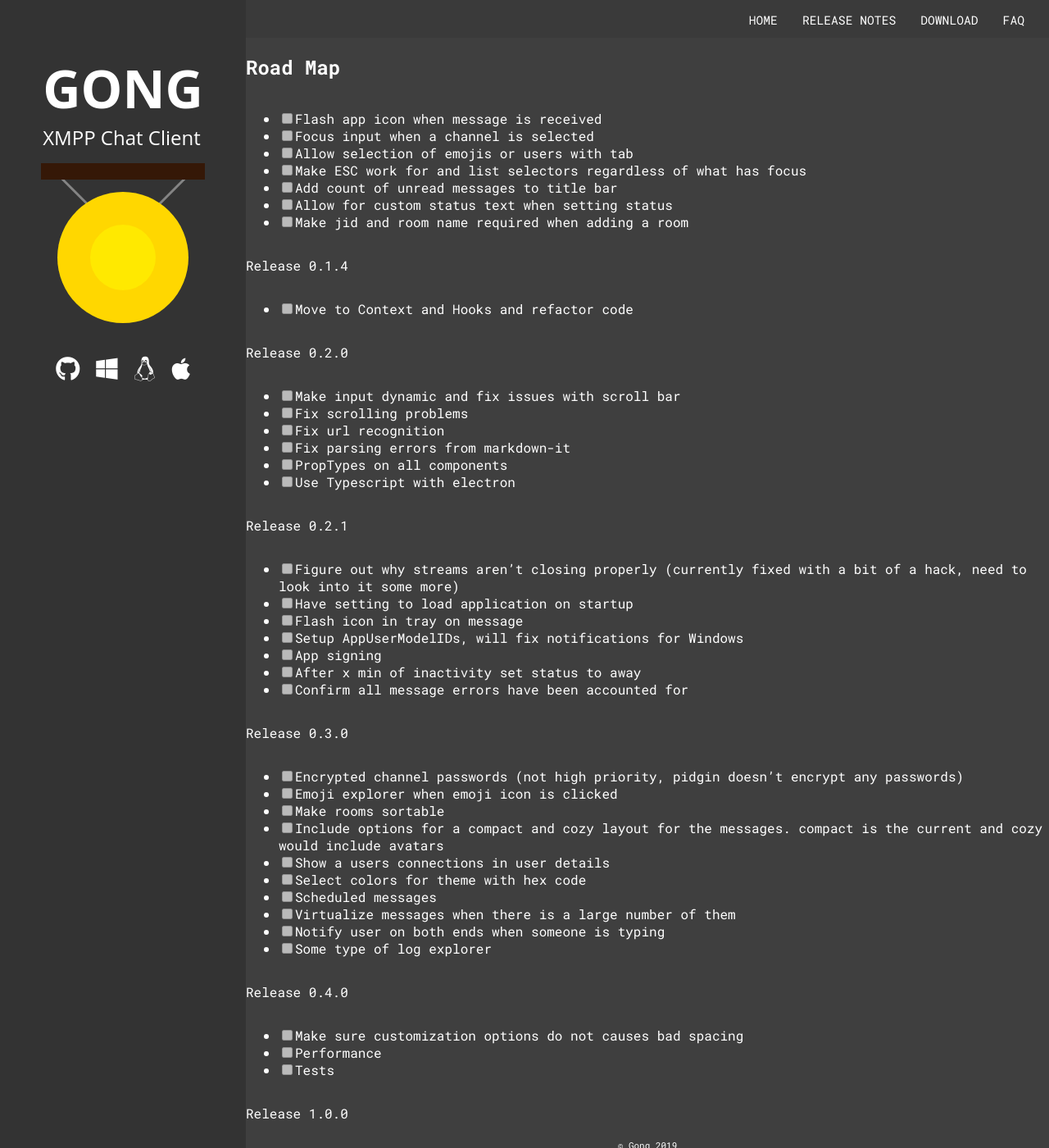
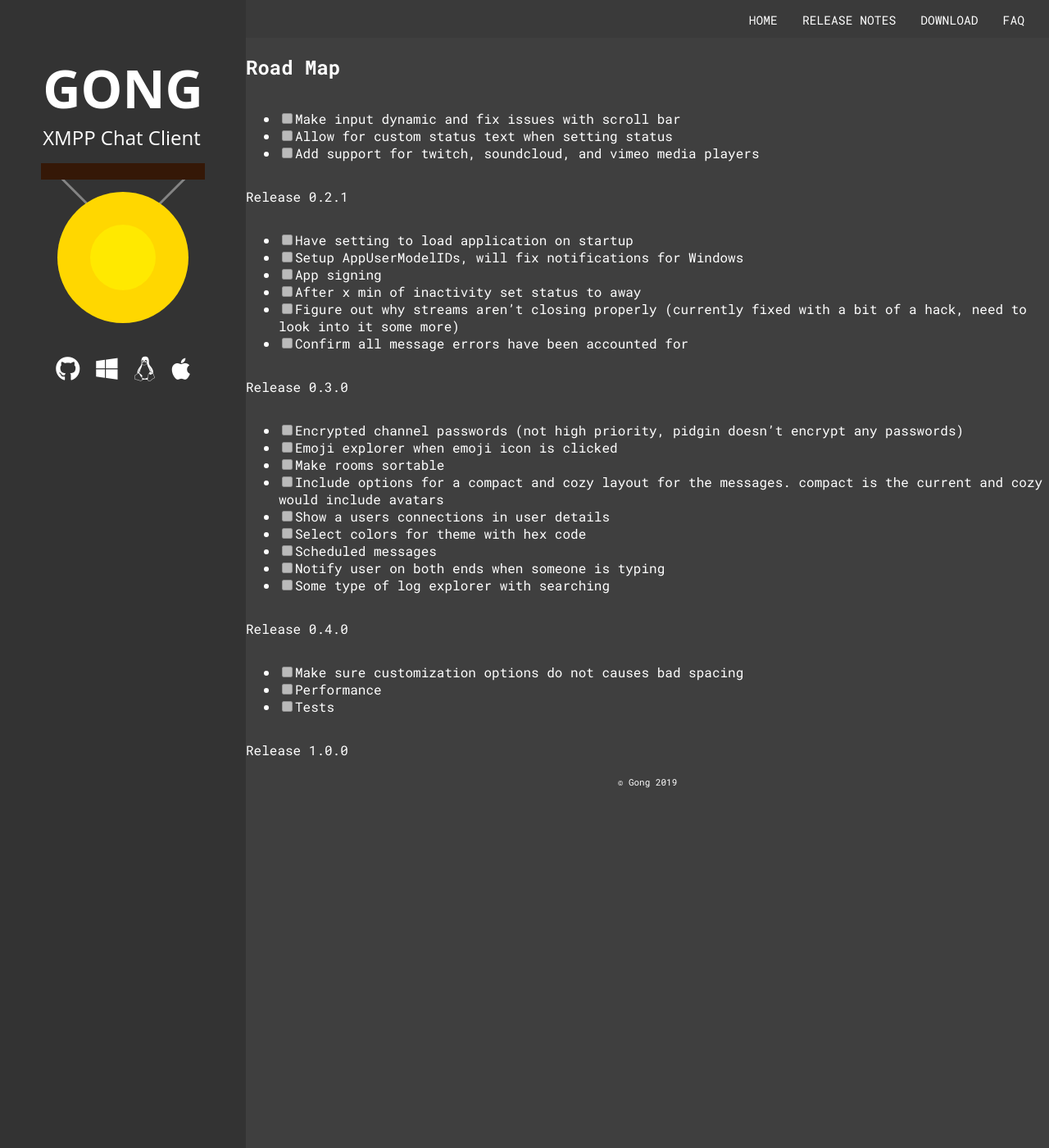
Before and after one commit to gongchat/gongchat.github.io, a Jekyll site: the page built from road-map.md, in a window 1280 px wide and 1400 px high. Shown: the whole window at 82% size. Built offline with Jekyll 4.4.1, drawn with Linux system fonts in a browser that asks for light colours; some web fonts are replaced.

Commit message:
update roadmap

```diff
--- a/road-map.md
+++ b/road-map.md
@@ -5,35 +5,17 @@ title: Road Map
 
 ## Road Map
 
-- [ ] Flash app icon when message is received
-- [ ] Focus input when a channel is selected
-- [ ] Allow selection of emojis or users with tab
-- [ ] Make ESC work for and list selectors regardless of what has focus
-- [ ] Add count of unread messages to title bar
+- [ ] Make input dynamic and fix issues with scroll bar
 - [ ] Allow for custom status text when setting status
-- [ ] Make jid and room name required when adding a room
-
-Release 0.1.4
-
-- [ ] Move to Context and Hooks and refactor code
-
-Release 0.2.0
-
-- [ ] Make input dynamic and fix issues with scroll bar
-- [ ] Fix scrolling problems
-- [ ] Fix url recognition
-- [ ] Fix parsing errors from markdown-it
-- [ ] PropTypes on all components
-- [ ] Use Typescript with electron
+- [ ] Add support for twitch, soundcloud, and vimeo media players
 
 Release 0.2.1
 
-- [ ] Figure out why streams aren't closing properly (currently fixed with a bit of a hack, need to look into it some more)
 - [ ] Have setting to load application on startup
-- [ ] Flash icon in tray on message
 - [ ] Setup AppUserModelIDs, will fix notifications for Windows
 - [ ] App signing
 - [ ] After x min of inactivity set status to away
+- [ ] Figure out why streams aren't closing properly (currently fixed with a bit of a hack, need to look into it some more)
 - [ ] Confirm all message errors have been accounted for
 
 Release 0.3.0
@@ -45,9 +27,8 @@ Release 0.3.0
 - [ ] Show a users connections in user details
 - [ ] Select colors for theme with hex code
 - [ ] Scheduled messages
-- [ ] Virtualize messages when there is a large number of them
 - [ ] Notify user on both ends when someone is typing
-- [ ] Some type of log explorer
+- [ ] Some type of log explorer with searching
 
 Release 0.4.0
 
```
